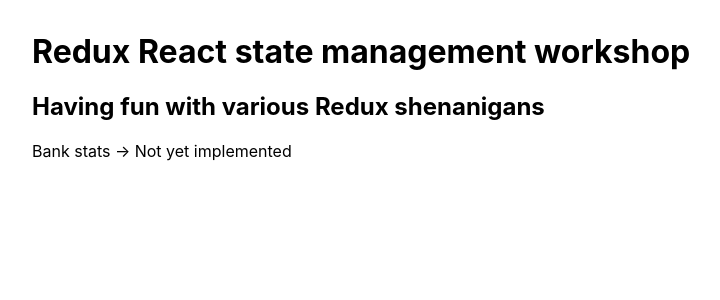
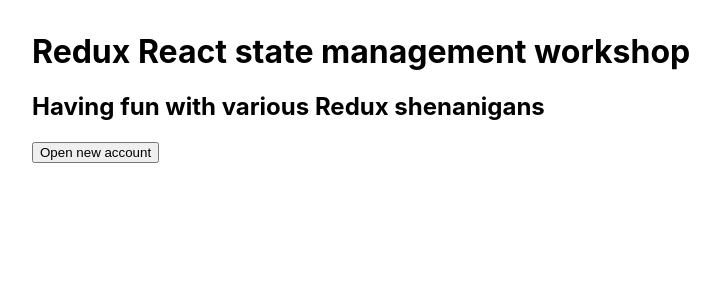
Before and after one commit to Blewin/react-redux-state-management-workshop, a React (Create React App) app: page / in a window 1280 px wide. Shown: the top 300 px of the page, without its empty margins (208-928 px from the left). Built offline with nearby package versions, Linux system fonts and the light colour scheme.

Commit message:
Added adding account feature

```diff
--- a/src/components/BankStats.js
+++ b/src/components/BankStats.js
@@ -1,8 +1,12 @@
 import React from 'react';
 import { connect } from "react-redux";
 
-export function BankStats() {
-  return <div> Bank stats -> Not yet implemented </div>;
+export function BankStats(props) {
+  return <div>
+    <button onClick={props.openNewAccount} className="new-account-button">
+      Open new account
+    </button>
+  </div>;
   /*
   return (
     <AccountsContext.Consumer>
@@ -19,4 +23,10 @@
   );*/
 }
 
-export default connect(null, null)(BankStats)
+export function mapDispatchToProps(dispatch) {
+  return {
+    openNewAccount: () => dispatch({type: 'CREATE'}),
+  }
+}
+
+export default connect(null, mapDispatchToProps)(BankStats);
```
